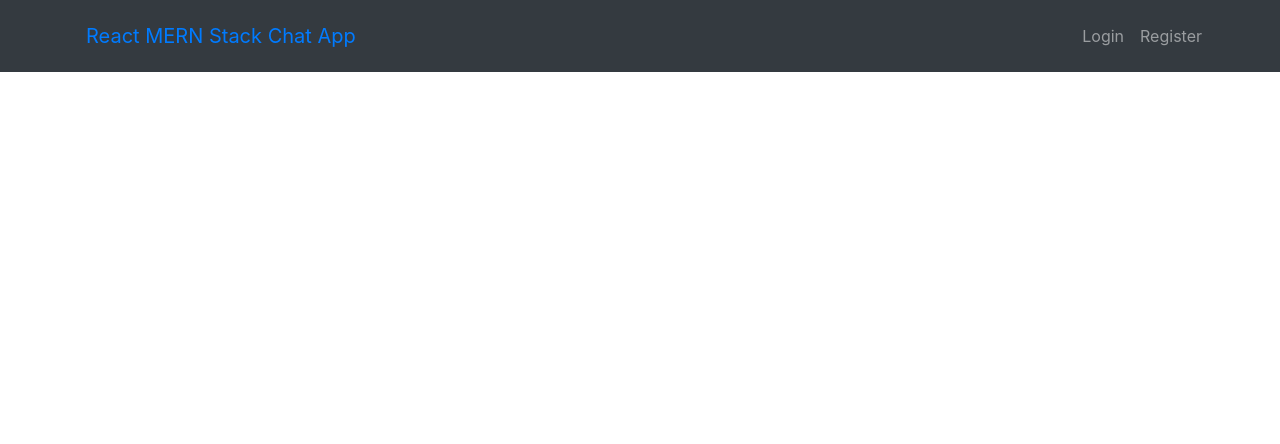
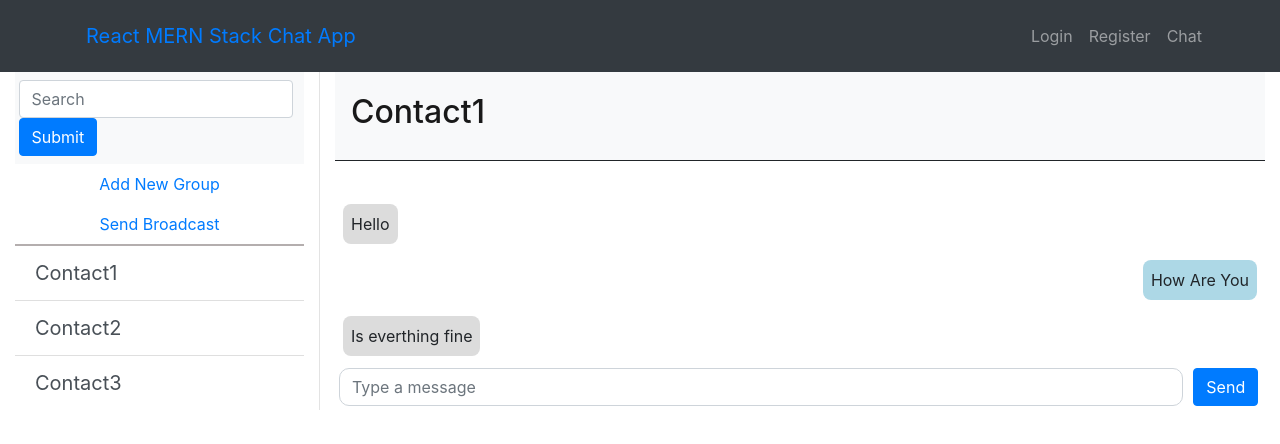
Before and after one commit to hanzlaharoon/mern-chat-app, a React (Create React App) app: page /chat in a window 1280 px wide. Shown: the top 444 px of the page. Built offline with nearby package versions, Linux system fonts and the light colour scheme.

Commit message:
Added main Chat view

```diff
--- a/src/App.css
+++ b/src/App.css
@@ -36,3 +36,50 @@
     transform: rotate(360deg);
   }
 } */
+.spaceBtw {
+  display: flex;
+  flex-direction: column;
+  justify-content: space-between;
+  height: 100%;
+}
+
+.content {
+  /* flex: 1;
+  display: flex; */
+  /* overflow: hidden; */
+  height: 100%;
+}
+
+.chatGrid {
+  display: flex;
+  flex-direction: column;
+  justify-content: flex-end;
+  height: 100%;
+  /* min-height: min-content; */
+  width: 100%;
+  /* overflow: auto; */
+}
+
+.chatMsg {
+  padding: 8px;
+  background-color: gainsboro;
+  width: max-content;
+  border-radius: 8px;
+  margin: 0.5rem;
+}
+
+.sentMsg {
+  margin-left: auto;
+  background-color: lightblue;
+}
+
+.bottom {
+  /* position: absolute;
+  bottom: 0;
+  left: 0; */
+}
+
+.msgInput {
+  width: 100%;
+  border-radius: 10px;
+}
--- a/src/App.js
+++ b/src/App.js
@@ -11,6 +11,7 @@ import { BrowserRouter as Router, Switch, Route, Link } from "react-router-dom";
 
 import Login from "./components/login";
 import Register from "./components/register";
+import Chat from "./components/chat";
 
 function App() {
   return (<Router>
@@ -37,6 +38,12 @@ function App() {
                   Register
                 </Link>
               </Nav>
+
+              <Nav>
+                <Link to={"/chat"} className="nav-link">
+                  Chat
+                </Link>
+              </Nav>
             </Nav>
 
             {/* <Nav>
@@ -49,7 +56,7 @@ function App() {
         </Navbar>
       </header>
 
-      <Container>
+      <Container fluid>
         <Row>
           <Col md={12}>
             <div className="wrapper">
@@ -57,6 +64,7 @@ function App() {
                 <Route exact path='/' component={Login} />
                 <Route path="/login" component={Login} />
                 <Route path="/register" component={Register} />
+                <Route path="/chat" component={Chat} />
                 {/* <Route path="/edit-student/:id" component={EditStudent} /> */}
               </Switch>
             </div>
--- /dev/null
+++ b/src/components/chat.jsx
@@ -0,0 +1,37 @@
+import React, { Component } from 'react';
+import LeftSidebar from './leftsidebar';
+import RightSidebar from './rightsidebar';
+// import Nav from 'react-bootstrap/Nav';
+// import Navbar from 'react-bootstrap/Navbar';
+// import Container from 'react-bootstrap/Container';
+// import Row from 'react-bootstrap/Row';
+// import Col from 'react-bootstrap/Col';
+
+export default class Chat extends Component {
+  constructor(props) {
+    super(props);
+    this.state = {
+      selectedChat: 0,
+      contacts: [],
+    };
+  }
+  componentDidMount() {
+    let arr = ['Contact1', 'Contact2', 'Contact3'];
+    // let arr = Array(15).fill(1);
+    this.setState({ contacts: arr });
+  }
+  render() {
+    return (
+      <>
+        <div className='row'>
+          <div className='col-3' style={{ borderRight: '1px solid #e3e3e3' }}>
+            <LeftSidebar contacts={this.state.contacts} />
+          </div>
+          <div className='col-9'>
+            <RightSidebar />
+          </div>
+        </div>
+      </>
+    );
+  }
+}
--- /dev/null
+++ b/src/components/leftsidebar.jsx
@@ -0,0 +1,68 @@
+import React, { Component } from 'react';
+import Navbar from 'react-bootstrap/Navbar';
+import Nav from 'react-bootstrap/Nav';
+import Form from 'react-bootstrap/Form';
+import Button from 'react-bootstrap/Button';
+import ListGroup from 'react-bootstrap/ListGroup';
+// import Row from 'react-bootstrap/Row';
+// import Col from 'react-bootstrap/Col';
+
+// Left Side Bar with Search Contacts and Contacts List
+export default class LeftSidebar extends Component {
+  constructor(props) {
+    super(props);
+
+    this.handleContactSelect = this.handleContactSelect.bind(this);
+
+    this.state = {};
+  }
+  handleContactSelect(e) {
+    console.log('Contact Selected: ', e.target.value);
+  }
+
+  render() {
+    const contactsList = this.props.contacts.map((item, index) => {
+      return (
+        <ListGroup.Item
+          action
+          key={index}
+          value={index}
+          onClick={this.handleContactSelect}
+          style={{ fontSize: '20px' }}
+        >
+          {`Contact${index + 1}`}
+        </ListGroup.Item>
+      );
+    });
+
+    return (
+      <>
+        <Navbar className='bg-light justify-content-center' sticky='top'>
+          <Form inline>
+            <Form.Control
+              type='text'
+              placeholder='Search'
+              className=' mr-sm-2'
+            />
+            <Button type='submit'>Submit</Button>
+          </Form>
+        </Navbar>
+
+        <Nav
+          className='justify-content-center'
+          style={{ borderBottom: '2px solid #b4aeae' }}
+        >
+          <Nav.Item>
+            <Nav.Link href='#'>Add New Group</Nav.Link>
+          </Nav.Item>
+          <Nav.Item>
+            <Nav.Link href='#'>Send Broadcast</Nav.Link>
+          </Nav.Item>
+        </Nav>
+
+        {/* <hr style={{ fontSize: '20px', color: '#fff' }} /> */}
+        <ListGroup variant='flush'>{contactsList}</ListGroup>
+      </>
+    );
+  }
+}
--- /dev/null
+++ b/src/components/rightsidebar.jsx
@@ -0,0 +1,93 @@
+import React, { Component } from 'react';
+import Navbar from 'react-bootstrap/Navbar';
+// import Nav from 'react-bootstrap/Nav';
+import Form from 'react-bootstrap/Form';
+import Button from 'react-bootstrap/Button';
+// import ListGroup from 'react-bootstrap/ListGroup';
+import Col from 'react-bootstrap/Col';
+import Row from 'react-bootstrap/Row';
+
+export default class RightSidebar extends Component {
+  constructor(props) {
+    super(props);
+    this.state = {
+      messages: [],
+    };
+  }
+  componentDidMount() {
+    const msgsArr = [
+      { msg: 'Hello', sent: false },
+      { msg: 'How Are You', sent: true },
+      { msg: 'Is everthing fine', sent: false },
+      //   { msg: 'Hello', sent: false },
+      //   { msg: 'How Are You', sent: true },
+      //   { msg: 'Is everthing fine', sent: false },
+      //   { msg: 'Hello', sent: false },
+      //   { msg: 'How Are You', sent: true },
+      //   { msg: 'Is everthing fine', sent: false },
+      //   { msg: 'Hello', sent: false },
+      //   { msg: 'How Are You', sent: true },
+      //   { msg: 'Is everthing fine', sent: false },
+    ];
+    this.setState({ messages: msgsArr });
+  }
+  render() {
+    const messagesView = this.state.messages.map((item, index) => {
+      if (!item.sent) {
+        return (
+          <p className='chatMsg' key={index}>
+            {item.msg}
+          </p>
+        );
+      } else
+        return (
+          <p key={index} className='chatMsg sentMsg'>
+            {item.msg}
+          </p>
+        );
+    });
+    return (
+      <>
+        <div className='spaceBtw'>
+          <Navbar
+            className='bg-light justify-content-between'
+            sticky='top'
+            expand='md'
+            style={{
+              paddingTop: '1rem',
+              paddingBottom: '1rem',
+              borderBottom: '1px solid',
+            }}
+          >
+            <Navbar.Brand href='#'>
+              <h2>Contact1</h2>
+            </Navbar.Brand>
+          </Navbar>
+
+          <div className='content'>
+            <div className='chatGrid'>{messagesView}</div>
+          </div>
+
+          <div className='bottom'>
+            {/* <Navbar className='bg-light' fixed='bottom'> */}
+            <Form className='m-1'>
+              <Form.Row>
+                <Col sm={11}>
+                  <Form.Control
+                    type='text'
+                    placeholder='Type a message'
+                    className='msgInput mr-sm-2'
+                  />
+                </Col>
+                <Col>
+                  <Button type='button'>Send</Button>
+                </Col>
+              </Form.Row>
+            </Form>
+            {/* </Navbar> */}
+          </div>
+        </div>
+      </>
+    );
+  }
+}
```
